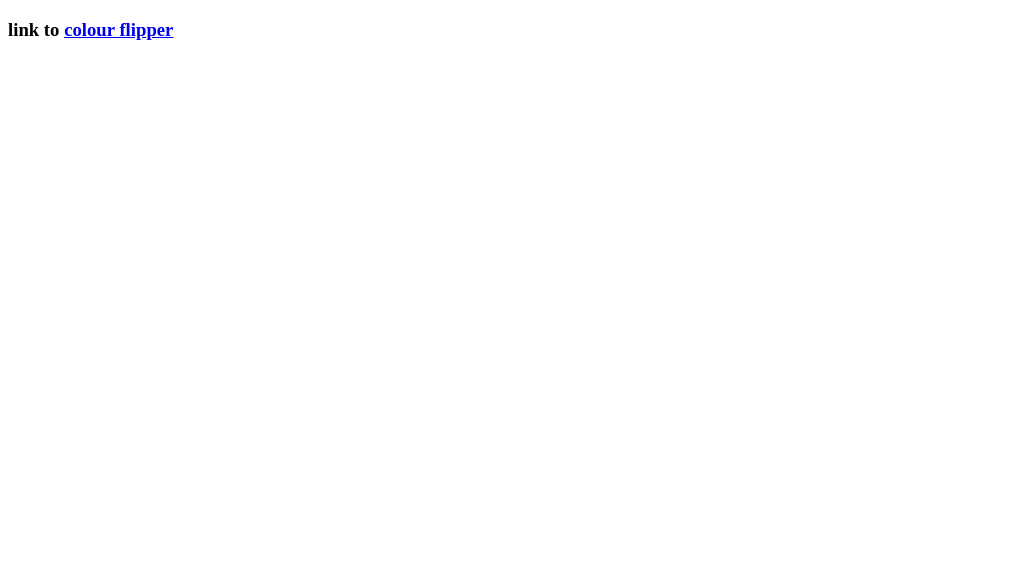
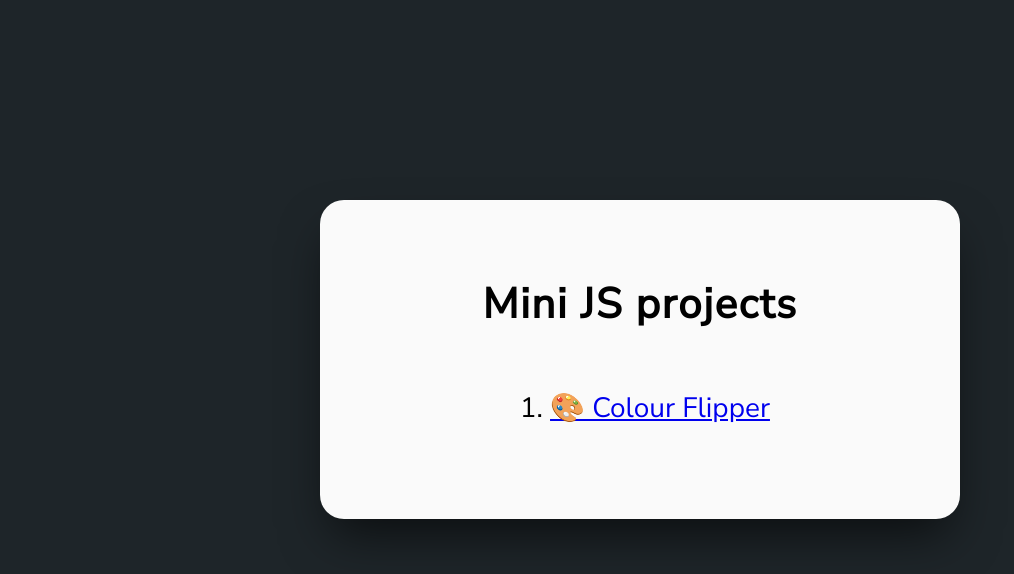
Before and after one commit to jessicax941/mini-js-projects, a plain HTML site: page index.html in a window 1280 px wide. Shown: the whole page, without its empty margins (0-1014 px from the left). Drawn offline with Linux system fonts and the light colour scheme.

Commit message:
style home page

```diff
--- a/index.html
+++ b/index.html
@@ -10,7 +10,14 @@
 </head>
 
 <body>
-  <h3>link to <a href="colour-flipper/colour-flipper.html">colour flipper</a></h3>
+  <main>
+    <h1 id="header">
+      Mini JS projects
+    </h1>
+    <ol class="list">
+      <li class="list-item"><a href="colour-flipper/colour-flipper.html" target="_blank">🎨 Colour Flipper</a></li>
+    </ol>
+  </main>
 
   <script src="app.js"></script>
 </body>
--- a/styles.css
+++ b/styles.css
@@ -0,0 +1,55 @@
+@import url('https://fonts.googleapis.com/css2?family=Nunito+Sans&display=swap');
+
+* {
+	--black: #1e2529;
+	/* --blue: #1c6fc8; */
+}
+
+body {
+	margin: 0;
+	padding: 0;
+	box-sizing: border-box;
+	font-family: 'Nunito Sans', 'Segoe UI', sans-serif;
+	background-color: var(--black);
+	position: relative;
+	height: 100vh;
+}
+
+main {
+	display: flex;
+	flex-direction: column;
+	justify-content: center;
+	align-items: center;
+	color: black;
+	background-color: #fafafa;
+	height: fit-content;
+	width: 50vw;
+	padding: 3rem 0;
+	border-radius: 1.5rem;
+	position: absolute;
+	top: 25%;
+	left: 25%;
+	box-shadow: rgba(0, 0, 0, 0.65) 0px 25px 50px -12px;
+	/* gap: 1rem; */
+}
+
+#header {
+	font-size: 42px;
+	letter-spacing: 0.1rem;
+}
+
+.list {
+	font-size: 28px;
+	padding-bottom: 2vh;
+}
+
+/*
+.list-item a {
+	text-decoration: none;
+	color: dodgerblue;
+	text-decoration: underline;
+}
+
+.list-item a:visited {
+	color: inherit;
+}*/
```
Also changed, not shown: colour-flipper/colour-flipper.html (+3 -0 lines).
